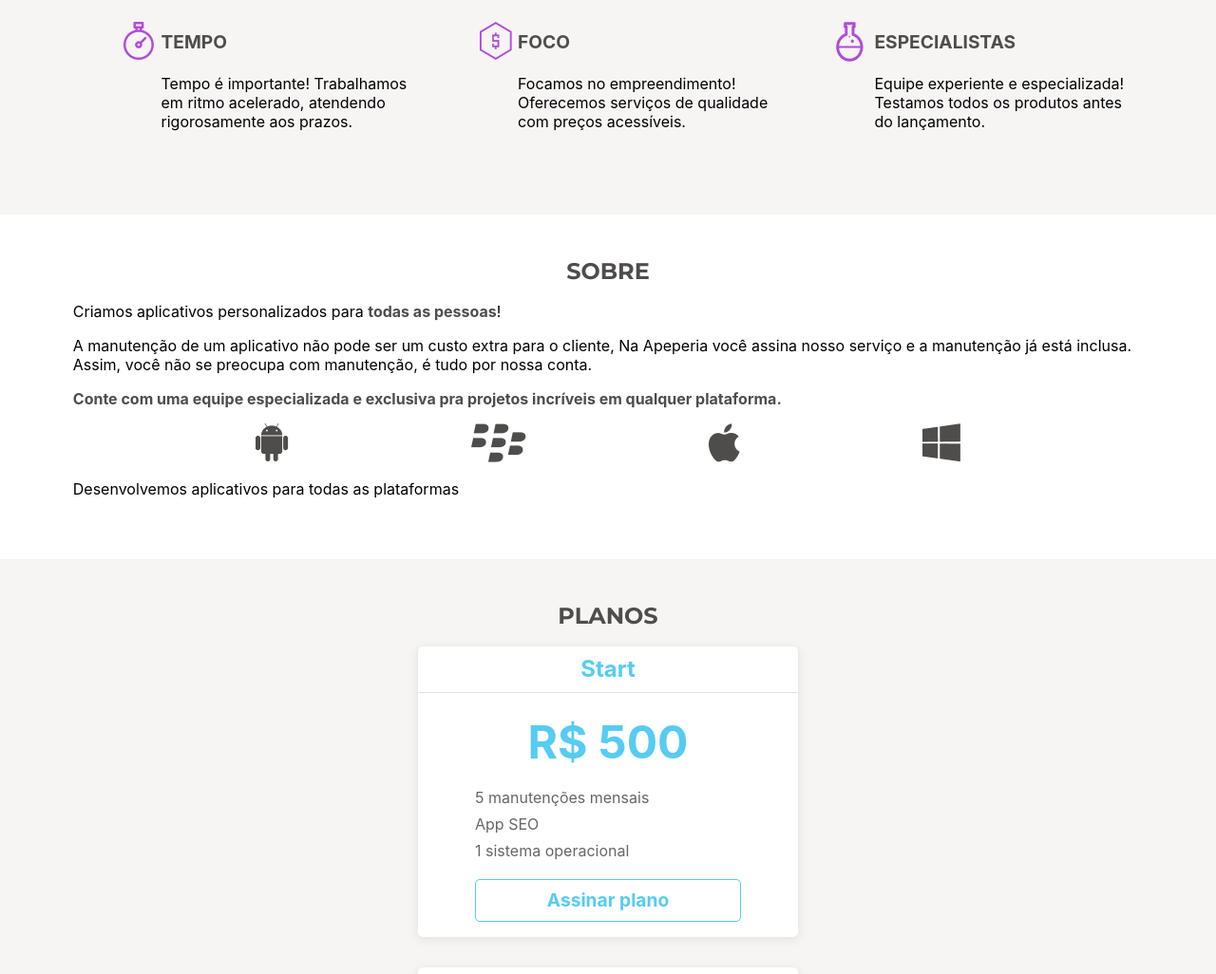
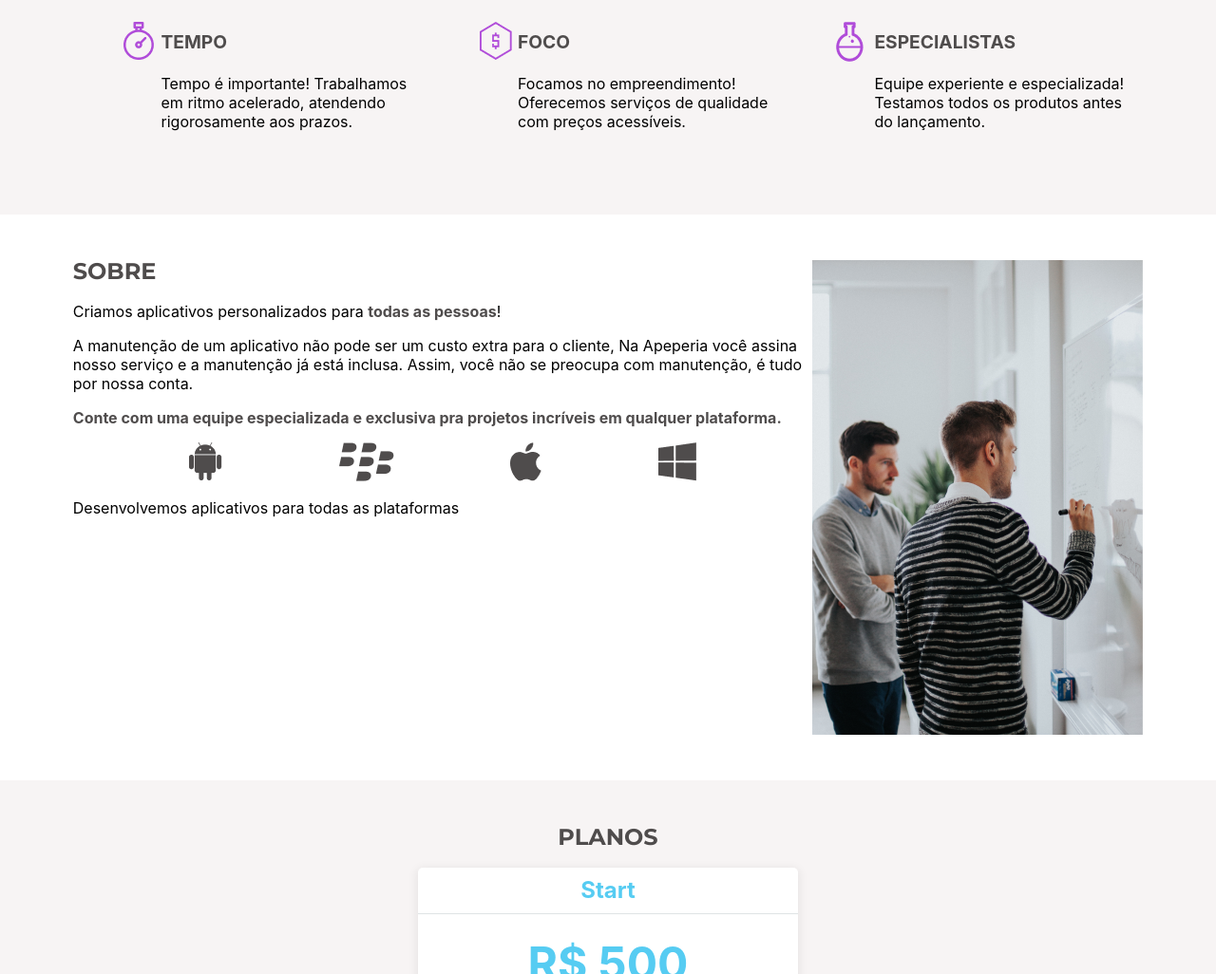
Before and after one commit to andbarranha/Aulas-Alura, a plain HTML site: page projeto-apeperia/index.html in a window 1280 px wide. Shown: the part 1340-2366 px from the top of the page at 95% size. Drawn offline with Linux system fonts and the light colour scheme.

Commit message:
imagem sobre

```diff
--- a/projeto-apeperia/css/cabecalho.css
+++ b/projeto-apeperia/css/cabecalho.css
@@ -35,7 +35,7 @@
     margin-left: .7rem;
 }
 
-@media screen and (min-width: 768px) {
+@media screen and (min-width: 1024px) {
     .cabecalho {
         flex-direction: row;
         justify-content: space-between;
--- a/projeto-apeperia/css/chamada.css
+++ b/projeto-apeperia/css/chamada.css
@@ -32,7 +32,7 @@
     width: 100%;
 }
 
-@media screen and (min-width: 768px){
+@media screen and (min-width: 1024px){
     .chamada__texto{
         max-width: 600px;
     }
--- a/projeto-apeperia/css/sobre.css
+++ b/projeto-apeperia/css/sobre.css
@@ -32,3 +32,29 @@
 
     margin-bottom: 1rem;
 }
+
+.sobre_imagem{
+    display: none;
+}
+
+@media screen and (min-width: 1024px) {
+    .sobre{
+        display: flex
+    }
+    .sobre_conteudo{
+        margin-right: 3rem;
+    }
+
+    .sobre__titulo{
+        text-align: left;
+    }
+
+    .sobre_texto--divisao{
+        border-bottom: 1px solid var (--cinza-medio);
+        padding-bottom: 1.5rem;
+    }
+
+    .sobre_imagem{
+        display: block;
+    }
+}
--- a/projeto-apeperia/index.html
+++ b/projeto-apeperia/index.html
@@ -69,6 +69,7 @@
                             </ul>
                         </section>
                         <section class="sobre container">
+
                             <div class="sobre__conteudo">
                                 <h2 class="sobre__titulo">Sobre</h2>
                                 <p class="sobre__texto">Criamos aplicativos personalizados para <strong class="sobre__texto--destaque">todas as pessoas</strong>!</p>
@@ -86,6 +87,7 @@
                                 </ul>
                                 <p class="sobre__texto">Desenvolvemos aplicativos para todas as plataformas</p>
                             </div>
+                            <img src="img/sobre-apeperia.png" alt="Sobre a Apeperia" class="sobre_imagem">
                         </section>
                         <section class="planos container">
                             <h2 class="planos__titulo">Planos</h2>
```
